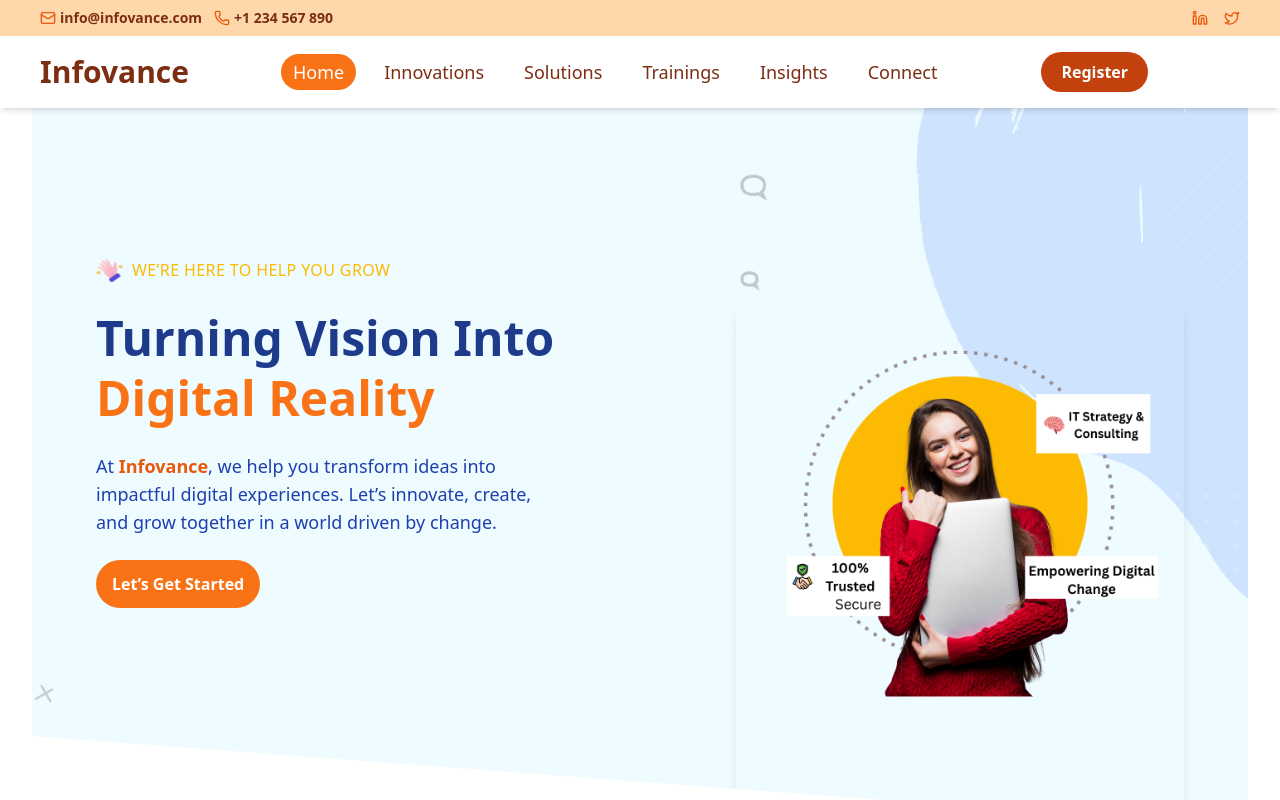
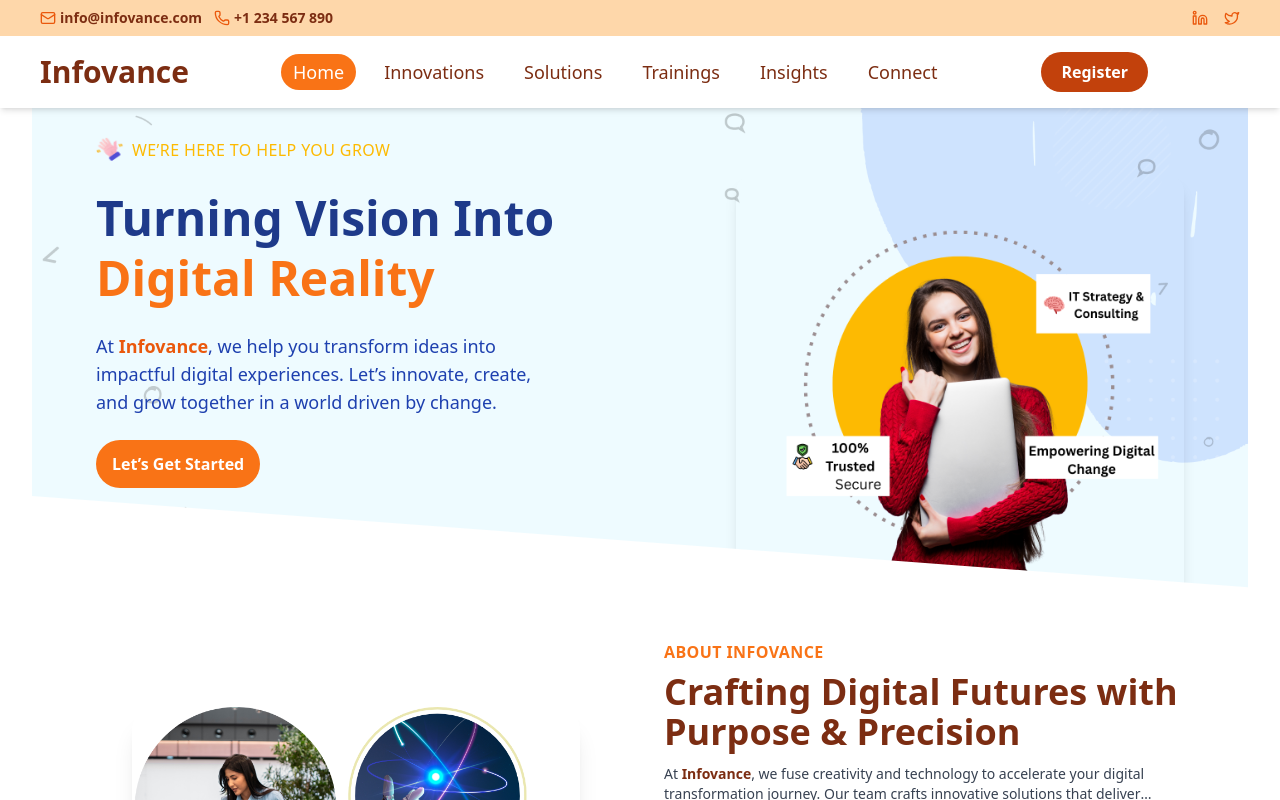
Before and after one commit to sowmyakota-mv/Infovance, a React (Vite) app in the folder my-website/: page / in a window 1280 px wide. Shown: the top 800 px of the page. Built offline with nearby package versions, Linux system fonts and the light colour scheme.

Commit message:
first commit

```diff
--- a/my-website/package.json
+++ b/my-website/package.json
@@ -13,6 +13,7 @@
     "lucide-react": "^0.545.0",
     "react": "^19.1.1",
     "react-dom": "^19.1.1",
+    "react-icons": "^5.5.0",
     "react-phone-input-2": "^2.15.1",
     "react-router-dom": "^7.9.4",
     "react-scroll": "^1.9.3"
--- a/my-website/src/components/Footer.tsx
+++ b/my-website/src/components/Footer.tsx
@@ -1,13 +1,11 @@
-// src/components/Footer.tsx
 import React from "react";
 import { Linkedin, Twitter, Facebook } from "lucide-react";
 import ScrollAnimation from "../animation/ScrollAnimation";
 
 const Footer: React.FC = () => {
   return (
-    <footer className="relative w-[100vw] -ml-[calc((100vw-100%)/2)] bg-[#0B1E39] text-white w-full m-0 p-0 -mb-12">
-      {/* FULL WIDTH WRAPPER */}
-      <div className="w-full px-6 md:px-16 py-12 space-y-8">
+    <footer className="w-full bg-[#0B1E39] text-white m-0 p-0">
+    <div className="w-full py-12 space-y-8">
 
         {/* ---------------- ROW 1: COMPANY INFO ---------------- */}
         <ScrollAnimation delay={200}>
@@ -70,12 +68,10 @@ const Footer: React.FC = () => {
         <ScrollAnimation delay={700}>
           <div className="border-t border-gray-700 pt-6 flex flex-col md:flex-row items-center justify-between text-gray-400 text-sm gap-4 w-full">
 
-            {/* Left - Copyright */}
             <div className="text-center md:text-left w-full md:w-1/3">
               © 2025 Infovance. All Rights Reserved.
             </div>
 
-            {/* Middle - Policy Links */}
             <div className="flex justify-center w-full md:w-1/3 space-x-4">
               <a href="/privacy" className="hover:text-white transition-colors">Privacy Policy</a>
               <span>|</span>
@@ -84,17 +80,10 @@ const Footer: React.FC = () => {
               <a href="/cookies" className="hover:text-white transition-colors">Cookie Policy</a>
             </div>
 
-            {/* Right - Social Icons */}
             <div className="flex justify-center md:justify-end w-full md:w-1/3 space-x-4">
-              <a href="#" aria-label="Twitter">
-                <Twitter className="w-5 h-5 text-blue-300 hover:text-blue-500 transition-colors" />
-              </a>
-              <a href="#" aria-label="LinkedIn">
-                <Linkedin className="w-5 h-5 text-blue-300 hover:text-blue-500 transition-colors" />
-              </a>
-              <a href="#" aria-label="Facebook">
-                <Facebook className="w-5 h-5 text-blue-300 hover:text-blue-600 transition-colors" />
-              </a>
+              <a href="#"><Twitter className="w-5 h-5 text-blue-300 hover:text-blue-500 transition-colors" /></a>
+              <a href="#"><Linkedin className="w-5 h-5 text-blue-300 hover:text-blue-500 transition-colors" /></a>
+              <a href="#"><Facebook className="w-5 h-5 text-blue-300 hover:text-blue-600 transition-colors" /></a>
             </div>
           </div>
         </ScrollAnimation>
--- a/my-website/src/components/HeroSection.tsx
+++ b/my-website/src/components/HeroSection.tsx
@@ -5,7 +5,7 @@ const HeroSection: React.FC = () => {
   return (
     <ScrollAnimation delay={300}>
     <section
-  className="relative w-screen h-screen flex flex-col md:flex-row items-center justify-between px-6 md:px-16 overflow-hidden mt-0"
+  className="relative w-screen h-[560px] flex flex-col md:flex-row items-center justify-between px-6 md:px-16 overflow-hidden mt-0"
   style={{
     backgroundImage: 'url("/Hero BG.png")',
     backgroundSize: "cover",
--- a/my-website/src/index.css
+++ b/my-website/src/index.css
@@ -2,9 +2,11 @@
 @tailwind components;
 @tailwind utilities;
 
-html, body {
+html, body, #root {
   margin: 0;
   padding: 0;
-  height: 100%;
-  overflow-x: hidden; /* Prevent horizontal scroll */
+  width: 100vw;
+  min-height: 100vh;
+  box-sizing: border-box;
+  overflow-x: hidden;
 }
```
Also changed, not shown: 1 other file (tests, documents, lock files or other folders). Lines whose indentation alone changed are shown as unchanged.
